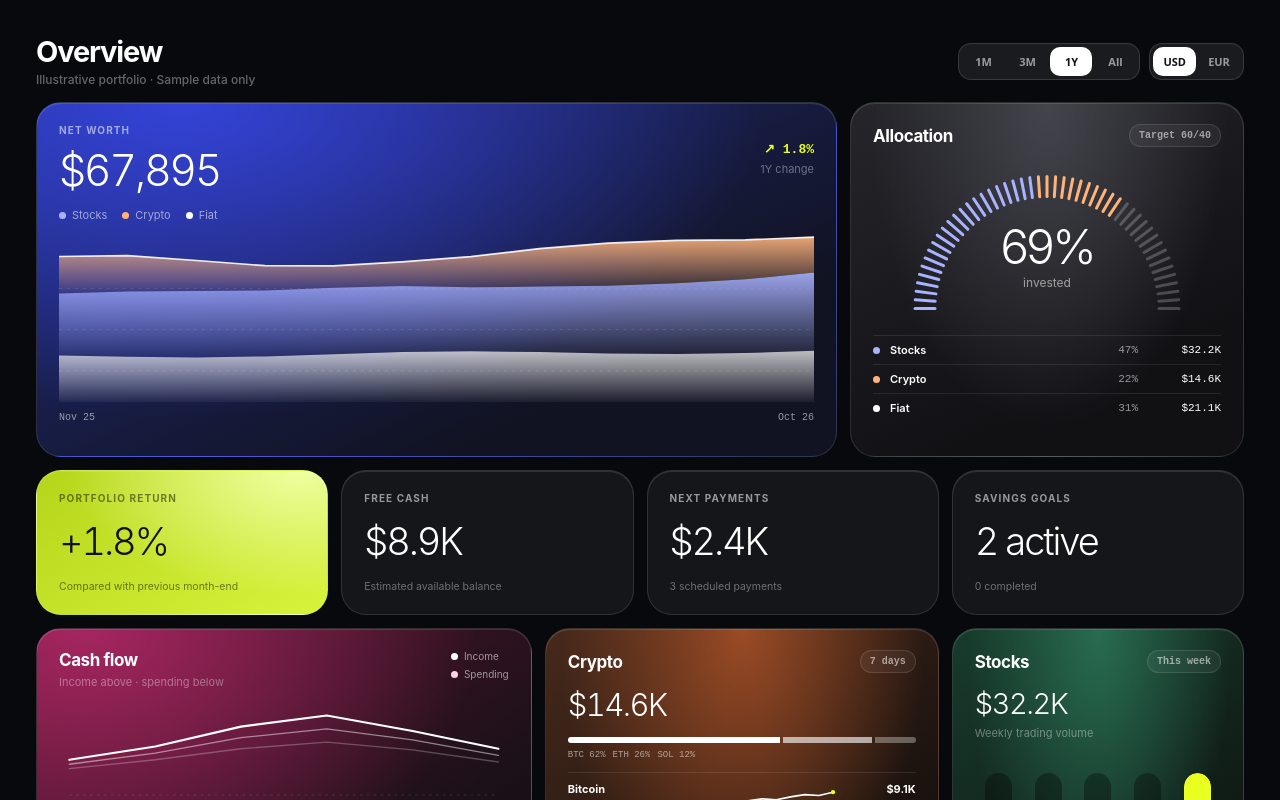
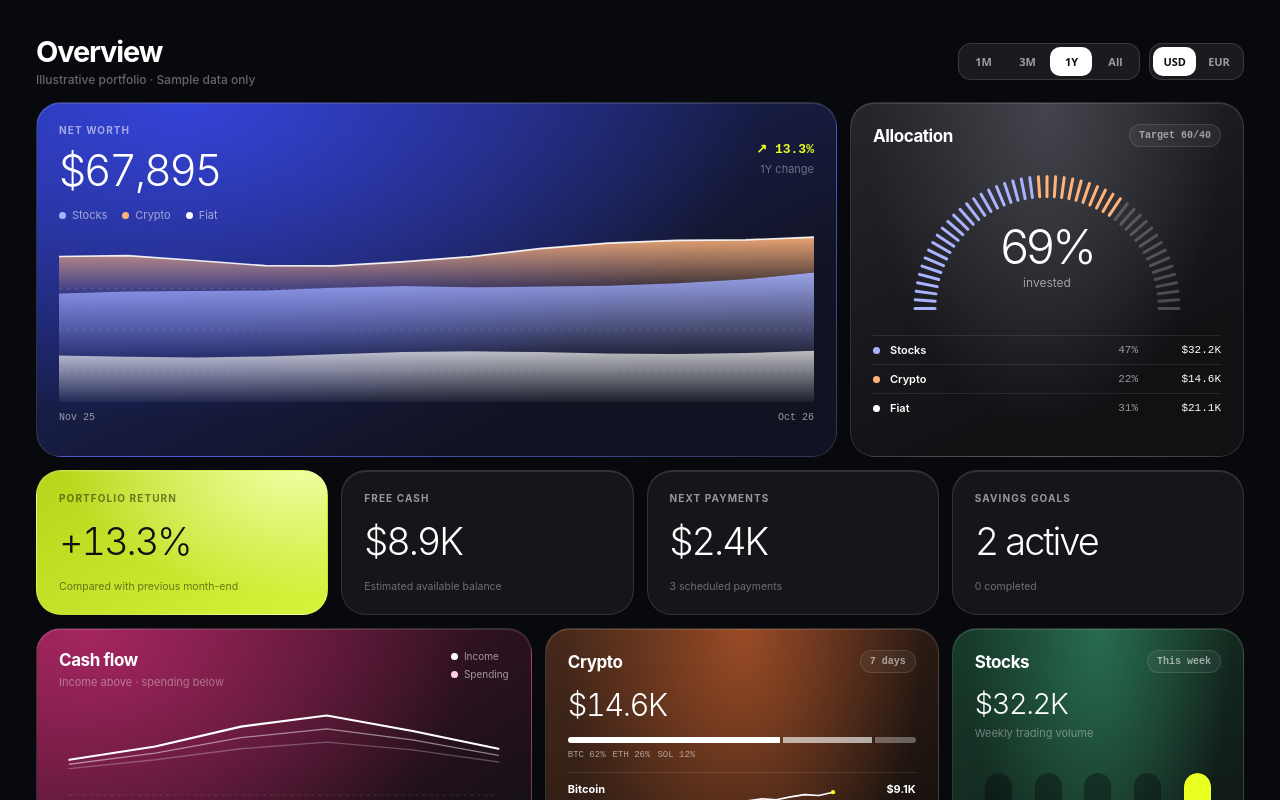
Before and after one commit to DiabloNova/oxenn_components, a Next.js app: page /components/finance-bento in a window 1280 px wide. Shown: the top 800 px of the page. Built offline with nearby package versions, Linux system fonts and the light colour scheme.

Commit message:
fix(finance-bento): calculate return for selected period

```diff
--- a/components/ui/finance-bento.tsx
+++ b/components/ui/finance-bento.tsx
@@ -120,12 +120,11 @@ export function FinanceBento({
   const gradientId = React.useId().replace(/:/g, "");
   const history = data.history ?? [];
   const current = history[history.length - 1];
-  const prior = history[history.length - 2] ?? current;
   const total = current ? totalOf(current) : 0;
-  const priorTotal = prior ? totalOf(prior) : total;
-  const change = priorTotal ? ((total - priorTotal) / priorTotal) * 100 : 0;
   const periodCount = period === "1M" ? 2 : period === "3M" ? 4 : 12;
   const visibleHistory = period === "All" ? history : history.slice(-periodCount);
+  const periodStartTotal = visibleHistory[0] ? totalOf(visibleHistory[0]) : total;
+  const change = periodStartTotal ? ((total - periodStartTotal) / periodStartTotal) * 100 : 0;
   const maxTotal = Math.max(1, ...visibleHistory.map(totalOf));
   const fiatValues = visibleHistory.map((item) => item.fiat);
   const stockValues = visibleHistory.map((item) => item.fiat + item.stocks);
```
